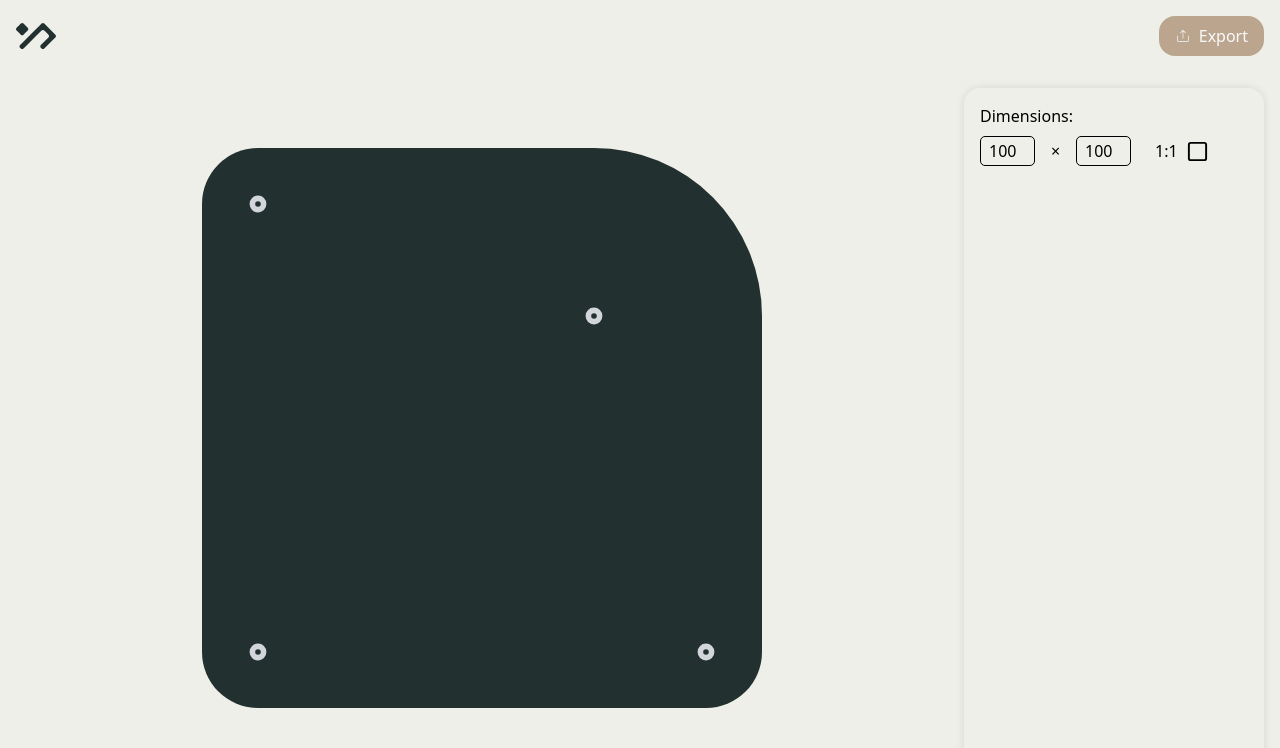
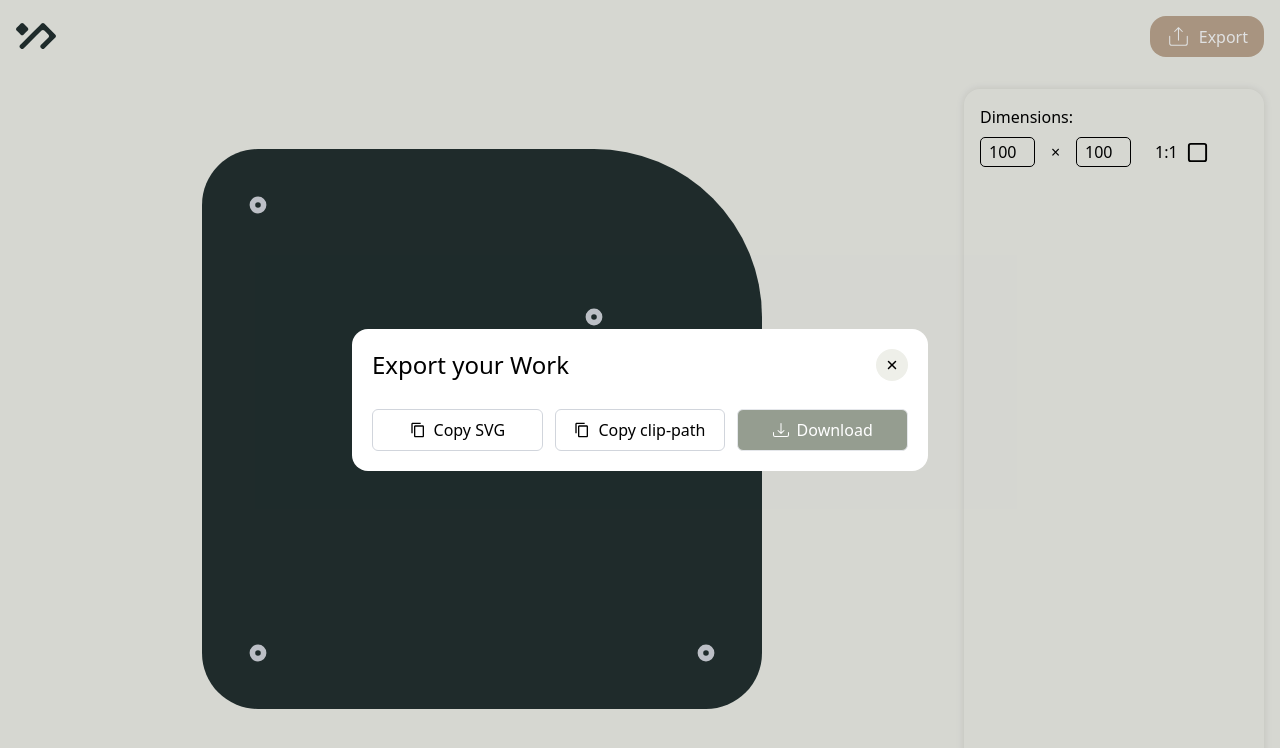
Before and after one commit to ncjpr04/inverted-corners-generator, a React (Vite) app: page / in a window 1280 px wide. Both pictures are taken after a click on the button "Export". Shown: the top 748 px of the page. Built offline with nearby package versions, Linux system fonts and the light colour scheme.

Commit message:
Add Exporting Functionality

```diff
--- a/src/App.tsx
+++ b/src/App.tsx
@@ -28,7 +28,7 @@ function App() {
 
   return (
     <>
-      <Header />
+      <Header path={pathCode} setup={setup} />
       <main className="grid md:grid-cols-[1fr_min(100%,300px)] gap-4 p-4">
         <div className="p-4 flex justify-center items-center">
           <svg
--- /dev/null
+++ b/src/components/ExportModal.tsx
@@ -0,0 +1,89 @@
+import { useEffect, useRef } from "react";
+import { BsDownload } from "react-icons/bs";
+import { IoClose } from "react-icons/io5";
+import { MdOutlineContentCopy } from "react-icons/md";
+
+interface Props {
+  path: string;
+  setup: Setup;
+  ref: React.RefObject<HTMLDialogElement | null>;
+}
+
+const ExportModal = ({ path, setup, ref }: Props) => {
+  const svgCode = useRef("");
+  const clipPathCode = useRef("");
+
+  useEffect(() => {
+    svgCode.current = `<svg xmlns="http://www.w3.org/2000/svg" viewBox="0 0 ${setup.width} ${setup.height}" width="${setup.width}" height="${setup.height}"><path d="${path}" /></svg>`;
+    clipPathCode.current = `clip-path: path("${path}")`;
+  }, [path]);
+
+  const downloadSVG = () => {
+    const blob = new Blob(
+      [`<?xml version="1.0" encoding="UTF-8"?>${svgCode.current}`],
+      { type: "image/svg+xml" }
+    );
+    const url = URL.createObjectURL(blob);
+
+    const a = document.createElement("a");
+    a.href = url;
+    a.download = "path-douiri.org.svg";
+    a.click();
+  };
+
+  const copySVG = () => {
+    navigator.clipboard
+      .writeText(svgCode.current)
+      .then(() => console.log("copied successfully"))
+      .catch((err) => console.log(err));
+  };
+
+  const copyClipPath = () => {
+    navigator.clipboard
+      .writeText(clipPathCode.current)
+      .then(() => console.log("ClipPath copied"))
+      .catch(() => console.log("error while writing to clipboard"));
+  };
+
+  return (
+    <dialog
+      ref={ref}
+      className="@container fixed w-xl left-1/2 top-1/2 -translate-1/2 p-5 rounded-2xl"
+    >
+      <div className="flex items-center justify-between mb-7">
+        <h2 className="text-2xl">Export your Work</h2>
+        <button
+          onClick={() => ref.current?.close()}
+          className="p-2 rounded-full bg-bg"
+        >
+          <IoClose />
+        </button>
+      </div>
+
+      <div className="grid  @min-[32rem]:grid-cols-3 gap-3">
+        <button
+          onClick={copySVG}
+          className="flex items-center gap-2 border border-gray-300 transition-all hover:brightness-90 justify-center rounded-md px-3 py-2"
+        >
+          <MdOutlineContentCopy /> Copy SVG
+        </button>
+        <button
+          onClick={copyClipPath}
+          className="flex items-center gap-2 border border-gray-300 transition-all hover:brightness-90 justify-center rounded-md px-3 py-2"
+        >
+          <MdOutlineContentCopy />
+          Copy clip-path
+        </button>
+        <button
+          className="flex items-center gap-2 bg-green text-white border transition-all border-gray-200 hover:brightness-110 justify-center rounded-md px-3 py-2"
+          onClick={downloadSVG}
+        >
+          <BsDownload />
+          Download
+        </button>
+      </div>
+    </dialog>
+  );
+};
+
+export default ExportModal;
--- a/src/components/Header.tsx
+++ b/src/components/Header.tsx
@@ -1,4 +1,11 @@
 import { CiExport } from "react-icons/ci";
+import ExportModal from "./ExportModal";
+import { useRef } from "react";
+
+interface Props {
+  setup: Setup;
+  path: string;
+}
 
 const Logo = () => {
   return (
@@ -17,16 +24,25 @@ const Logo = () => {
   );
 };
 
-const header = () => {
+const header = ({ setup, path }: Props) => {
+  const modalRef = useRef<HTMLDialogElement>(null);
+
   return (
+    <>
       <header className="flex items-center justify-between p-4">
         <a href="#">
           <Logo />
         </a>
-      <button className="flex items-center gap-2 bg-frappe text-gray-50 hover:brightness-110 transition-all py-2 px-4 rounded-2xl">
-        <CiExport /> Export
+        <button
+          onClick={() => modalRef.current?.showModal()}
+          className="flex items-center gap-2 bg-frappe text-gray-50 hover:brightness-110 transition-all py-2 px-4 rounded-2xl"
+        >
+          <CiExport size={25} /> Export
         </button>
       </header>
+
+      <ExportModal ref={modalRef} setup={setup} path={path} />
+    </>
   );
 };
 
```
Lines whose indentation alone changed are shown as unchanged.
